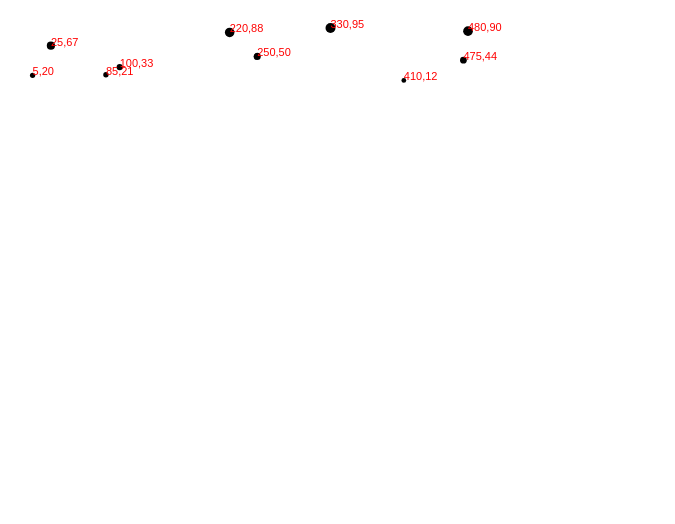
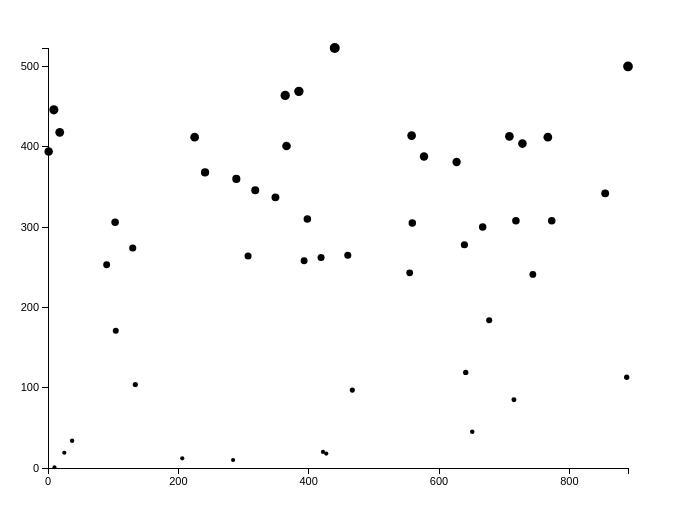
Before and after one commit to kathrynhough/d3-practice, a plain HTML site: page simple-scatterplot.html in a window 1280 px wide. Shown: the whole page, without its empty margins (0-675 px from the left). Drawn offline with Linux system fonts and the light colour scheme.

Commit message:
clean up scatterplot

```diff
--- a/simple-scatterplot.html
+++ b/simple-scatterplot.html
@@ -8,22 +8,19 @@
     </head>
     <body>
         <script type="text/javascript">
-        var dataset = [
-                [ 5,     20 ],
-                [ 480,   90 ],
-                [ 250,   50 ],
-                [ 100,   33 ],
-                [ 330,   95 ],
-                [ 410,   12 ],
-                [ 475,   44 ],
-                [ 25,    67 ],
-                [ 85,    21 ],
-                [ 220,   88 ]
-            ];
+          var dataset = [];
+          var numDataPoints = 50;
+          var xRange = Math.random() * 1000;
+          var yRange = Math.random() * 1000;
+          for (var i = 0; i < numDataPoints; i++) {
+              var newNumber1 = Math.round(Math.random() * xRange);
+              var newNumber2 = Math.round(Math.random() * yRange);
+              dataset.push([newNumber1, newNumber2]);
+          }
 
-            var w = 500;
-            var h = 100;
-            var padding = 20;
+            var w = 700;
+            var h = 500;
+            var padding = 40;
 
             var xScale = d3.scale.linear()
                      .domain([0, d3.max(dataset, function(d) { return d[0]; })])
@@ -37,10 +34,10 @@
                    .domain([0, d3.max(dataset, function(d) { return d[1]; })])
                    .range([2, 5]);
 
-            var svg = d3.select("body")
-              .append("svg")
-              .attr("width", w)
-              .attr("height", h);
+          var svg = d3.select("body")
+            .append("svg")
+            .attr("width", w)
+            .attr("height", h);
 
             svg.selectAll("circle")
                .data(dataset)
@@ -56,23 +53,25 @@
                  return rScale(d[1]);
                });
 
-           svg.selectAll("text")
-              .data(dataset)
-              .enter()
-              .append("text")
-              .text(function(d) {
-                return d[0] + "," + d[1];
-              })
-              .attr("x", function(d) {
-                return xScale(d[0]);
-              })
-              .attr("y", function(d) {
-                return yScale(d[1]);
-              })
-              .attr("font-family", "sans-serif")
-              .attr("font-size", "11px")
-              .attr("fill", "red");
+          var xAxis = d3.svg.axis()
+                .scale(xScale)
+                .orient("bottom")
+                .ticks(5);
 
+          var yAxis = d3.svg.axis()
+                  .scale(yScale)
+                  .orient("left")
+                  .ticks(5);
+
+          svg.append("g")
+            .attr("class", "axis")
+            .attr("transform", "translate(0," + (h - padding) + ")")
+            .call(xAxis);
+
+        svg.append("g")
+            .attr("class", "axis")
+            .attr("transform", "translate(" + padding + ",0)")
+            .call(yAxis);
 
         </script>
     </body>
--- a/styles.css
+++ b/styles.css
@@ -5,3 +5,15 @@ div.bar {
     background-color: teal;
     margin-right: 2px;
 }
+
+.axis path,
+.axis line {
+  fill: none;
+  stroke: black;
+  shape-rendering: crispEdges;
+}
+
+.axis text {
+  font-family: sans-serif;
+  font-size: 11px;
+}
```
